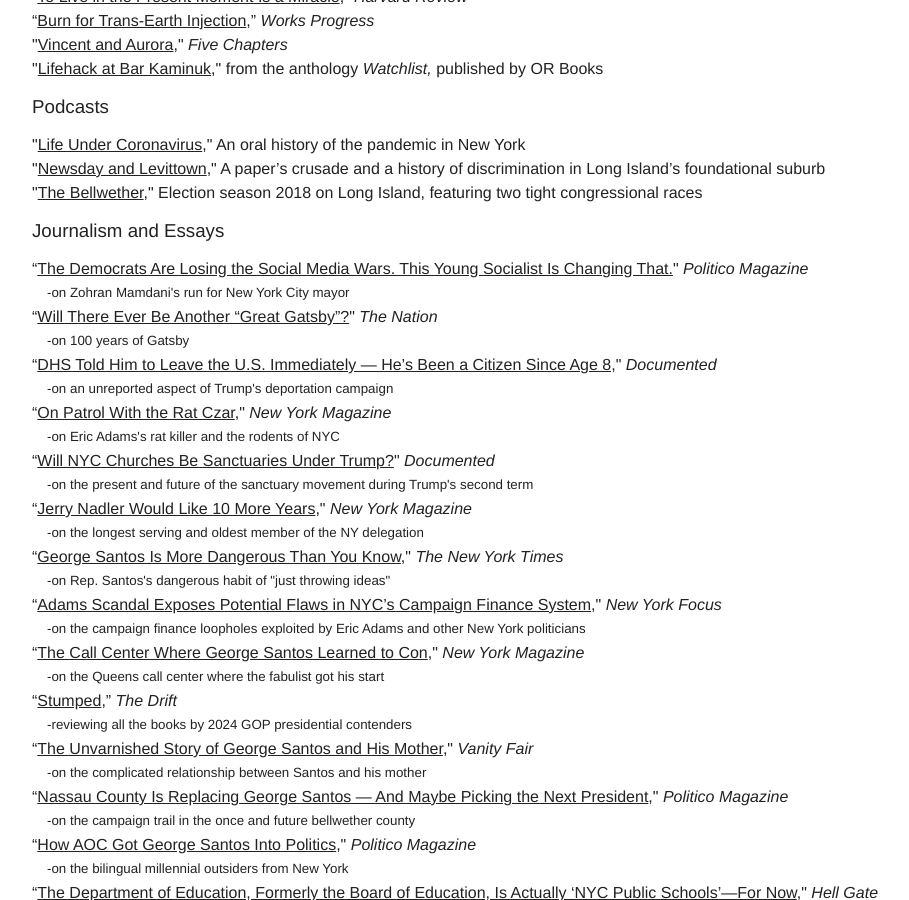
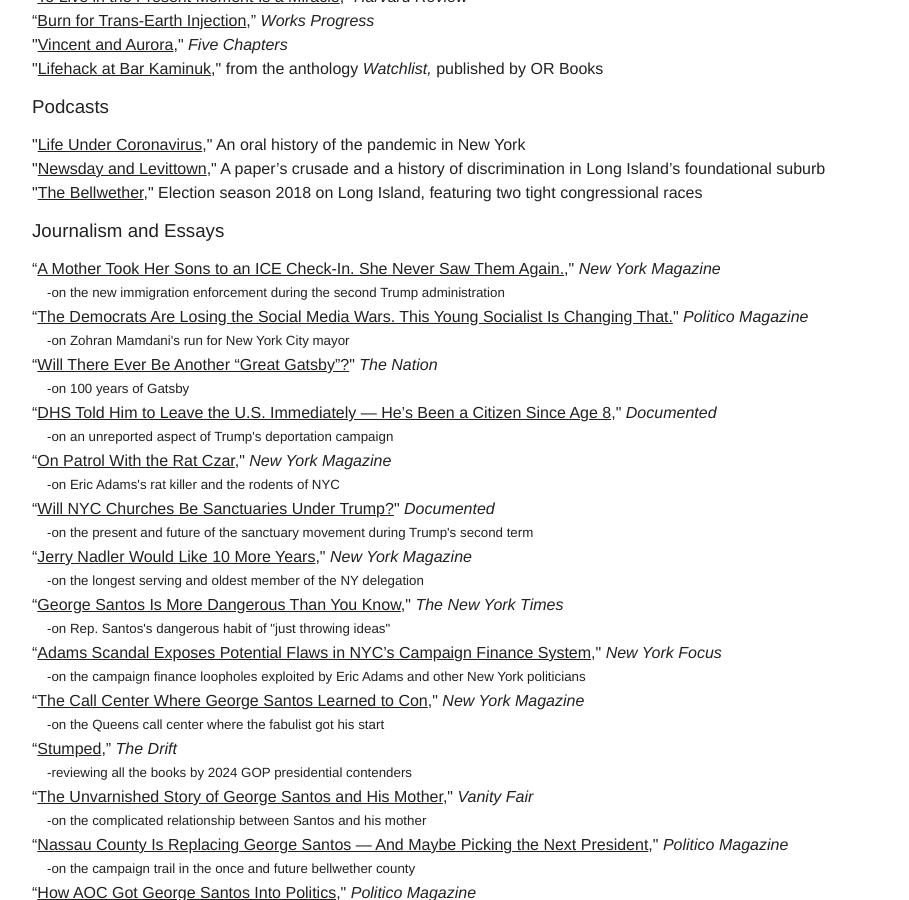
Before and after one commit to mjchiusano/mjchiusano.github.io, a Jekyll site: the page built from work.html, in a window 1280 px wide and 900 px high, scrolled down 580 px. Shown: the whole window, without its empty margins (163-1072 px from the left). Built offline with Jekyll 4.4.1, drawn with Linux system fonts in a browser that asks for light colours; Markdown is read by kramdown in place of the engine named in the settings.

Commit message:
Update work.html

```diff
--- a/work.html
+++ b/work.html
@@ -44,7 +44,10 @@
 <h3 class="gutter-pad-bottom">Journalism and Essays</h3>
 <ul>
 
- <li>“<a href="https://www.politico.com/news/magazine/2025/03/22/zohran-mamdani-mayor-democratic-socialist-new-york-00225213">The Democrats Are Losing the Social Media Wars. This Young Socialist Is Changing That.</a>" <i>Politico Magazine</i>
+  <li>“<a href="https://nymag.com/intelligencer/article/alma-lopez-diaz-ice-deported-el-salvador.html">A Mother Took Her Sons to an ICE Check-In. She Never Saw Them Again.</a>," <i>New York Magazine</i>
+ <small class="gutter-pad-left">-on the new immigration enforcement during the second Trump administration</small></li>
+
+   <li>“<a href="https://www.politico.com/news/magazine/2025/03/22/zohran-mamdani-mayor-democratic-socialist-new-york-00225213">The Democrats Are Losing the Social Media Wars. This Young Socialist Is Changing That.</a>" <i>Politico Magazine</i>
  <small class="gutter-pad-left">-on Zohran Mamdani's run for New York City mayor</small></li>
 
   <li>“<a href="https://www.thenation.com/article/culture/great-gatsby-centenary/">Will There Ever Be Another “Great Gatsby”?</a>" <i>The Nation</i>
```
